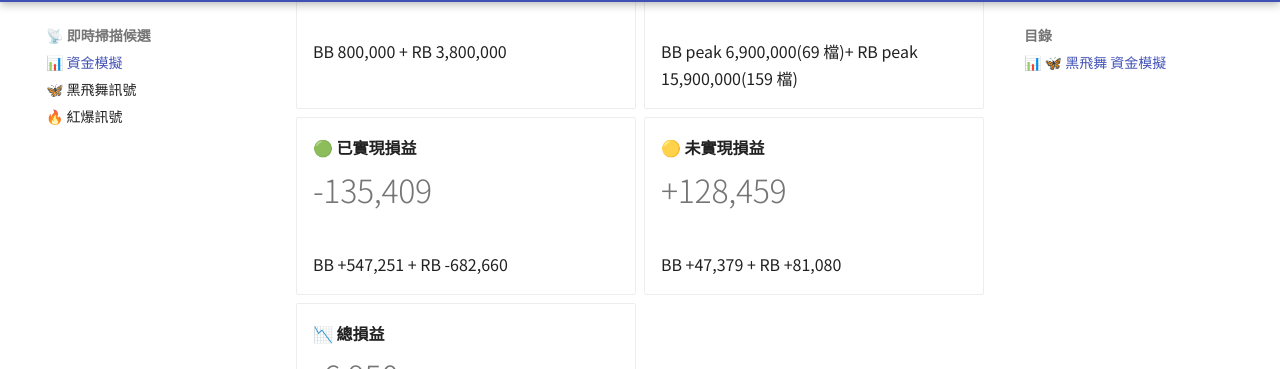
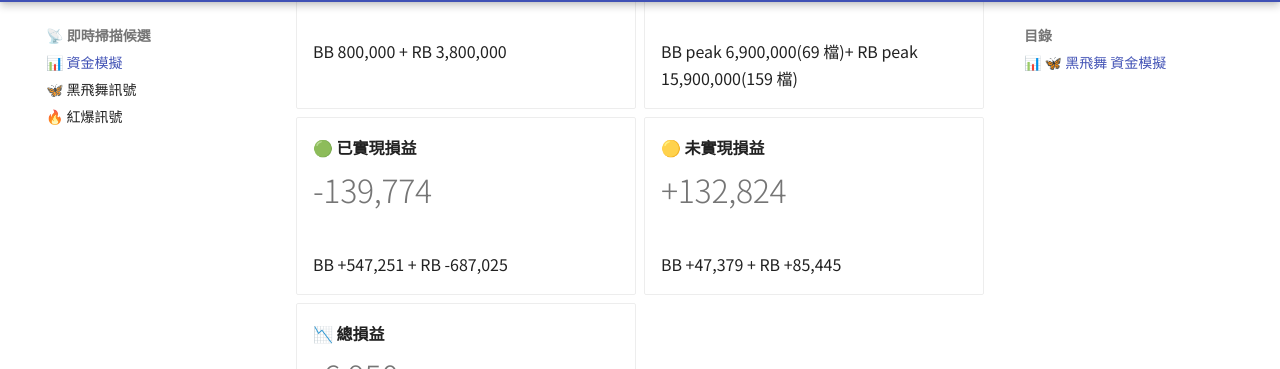
Before and after one commit to ShoppingLiao/stock-analysis-public, an MkDocs documentation site: the page built from docs/signals_capital.md, in a window 1280 px wide and 900 px high, scrolled down 3779 px. Shown: the part 94-463 px from the top of the window. Built offline with MkDocs 1.6.1 and Material for MkDocs 9.7.7, drawn with Linux system fonts in a browser that asks for light colours; comment, search, counter and statistics services are not loaded; some of the changed text lies outside the part shown.

Commit message:
docs(signals): update BB + RB + capital (2026-09-10)

```diff
--- a/docs/signals_capital.md
+++ b/docs/signals_capital.md
@@ -86,13 +86,13 @@
 
 -   **🟢 已實現損益**
 
-    # -682,660
+    # -687,025
 
-    勝率 32.1% / 234 檔已平倉
+    勝率 31.9% / 235 檔已平倉
 
 -   **🟡 未實現損益**
 
-    # +81,080
+    # +85,445
 
     持倉 38 檔(現價 vs 進場價)
 
@@ -146,15 +146,15 @@
 
 -   **🟢 已實現損益**
 
-    # -135,409
+    # -139,774
 
-    BB +547,251 + RB -682,660
+    BB +547,251 + RB -687,025
 
 -   **🟡 未實現損益**
 
-    # +128,459
+    # +132,824
 
-    BB +47,379 + RB +81,080
+    BB +47,379 + RB +85,445
 
 -   **📉 總損益**
 
```
Also changed, not shown: docs/signals_red_burst.md (+42 -46 lines).
